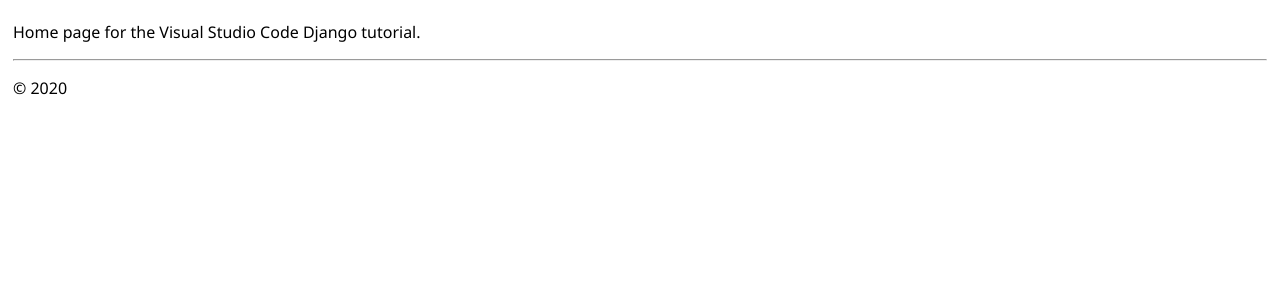
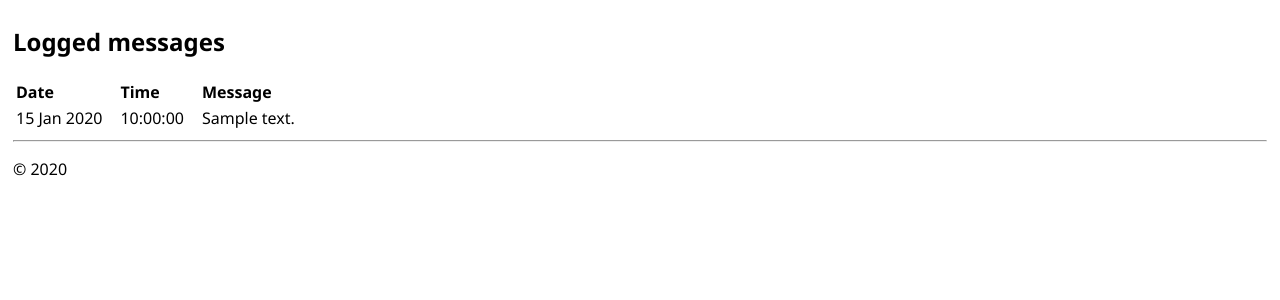
Before and after one commit to Kimberly190/vscode-hello-django, a Django app: template hello/templates/hello/home.html in a window 1280 px wide. Shown: the part 47-347 px from the top of the page. Run offline with Django 3.2, Linux system fonts and the light colour scheme; the template is opened without the code that fills it: most values are stand-ins (such as "Sample title", 1, 10 or a date in 2020).

Commit message:
Implemented message list on homepage

```diff
--- a/hello/static/hello/site.css
+++ b/hello/static/hello/site.css
@@ -34,3 +34,8 @@
 input[name=message] {
     width: 80%;
 }
+
+.message_list th,td {
+    text-align: left;
+    padding-right: 15px;
+}
--- a/hello/templates/hello/home.html
+++ b/hello/templates/hello/home.html
@@ -3,5 +3,30 @@
 Home
 {% endblock %}
 {% block content %}
-<p>Home page for the Visual Studio Code Django tutorial.</p>
+    <h2>Logged messages</h2>
+
+    {% if message_list %}
+        <table class="message_list">
+            <thead>
+                <tr>
+                    <th>Date</th>
+                    <th>Time</th>
+                    <th>Message</th>
+                </tr>
+            </thead>
+            <tbody>
+            {% for message in message_list %}
+                <tr>
+                    <td>{{ message.log_date | date:'d M Y' }}</td>
+                    <td>{{ message.log_date | time:'H:i:s' }}</td>
+                    <td>
+                        {{ message.message }}
+                    </td>
+                </tr>
+            {% endfor %}
+            </tbody>
+        </table>
+    {% else %}
+        <p>No messages have been logged. Use the <a href="{% url 'log' %}">Log Message form</a>.</p>
+    {% endif %}
 {% endblock %}
```
Also changed, not shown: hello/urls.py (+9 -1 lines), hello/views.py (+10 -2 lines), db.sqlite3.
